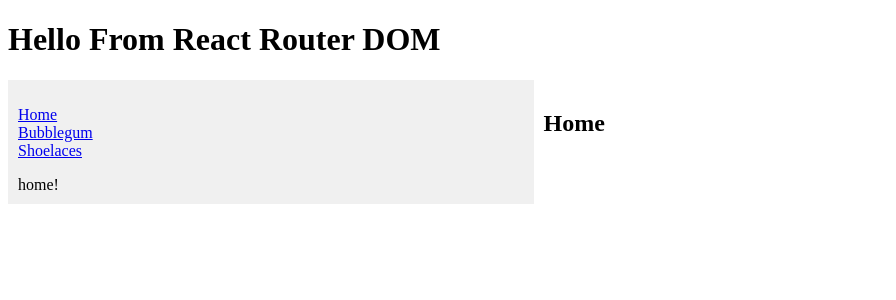
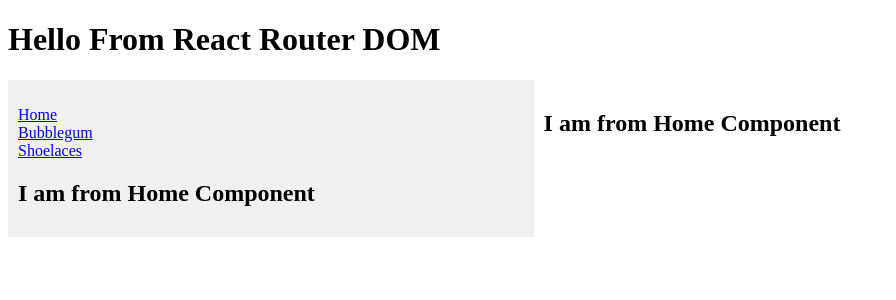
Before and after one commit to anisur2805/react-router-dom, a React (Create React App) app: page / in a window 1280 px wide. Shown: the top 300 px of the page, without its empty margins (0-896 px from the left). Built offline with nearby package versions, Linux system fonts and the light colour scheme.

Commit message:
[update] sidebar component

```diff
--- a/src/components/Sidebar.js
+++ b/src/components/Sidebar.js
@@ -1,22 +1,21 @@
 import React from "react";
 import { BrowserRouter as Router, Switch, Route, Link } from "react-router-dom";
+import Home from "./Home";
 
 const routes = [
     {
         path: "/",
         exact: true,
-    sidebar: () => <div>home!</div>,
-    main: () => <h2>Home</h2>,
+        sidebar: () => <Home />,
+        main: () => <Home />,
     },
     {
         path: "/bubblegum",
-    exact: true,
         sidebar: () => <div>bubblegum!</div>,
         main: () => <h2>Bubblegum</h2>,
     },
     {
         path: "/shoelaces",
-    exact: true,
         sidebar: () => <div>shoelaces!</div>,
         main: () => <h2>Shoelaces</h2>,
     },
@@ -47,24 +46,28 @@
 
                         <Switch>
                             {routes.map((route, index) => {
-                return <Route
+                                return (
+                                    <Route
                                         key={index}
                                         path={route.path}
                                         exact={route.exact}
                                         children={<route.sidebar />}
-                />;
+                                    />
+                                );
                             })}
                         </Switch>
                     </div>
                     <div style={{ flex: 1, padding: "10px" }}>
                         <Switch>
                             {routes.map((route, index) => {
-                return <Route
+                                return (
+                                    <Route
                                         key={index}
                                         path={route.path}
                                         exact={route.exact}
                                         children={<route.main />}
-                />;
+                                    />
+                                );
                             })}
                         </Switch>
                     </div>
```
Lines whose indentation alone changed are shown as unchanged.
